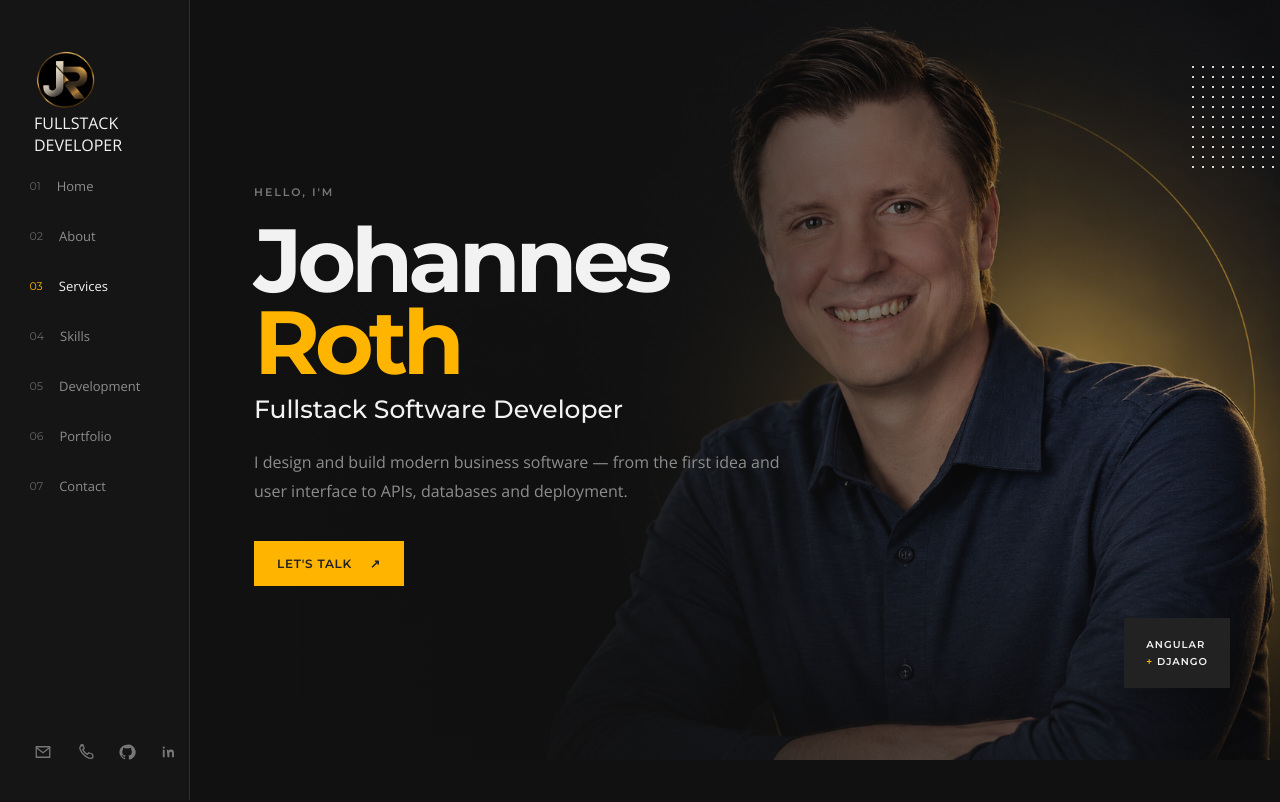
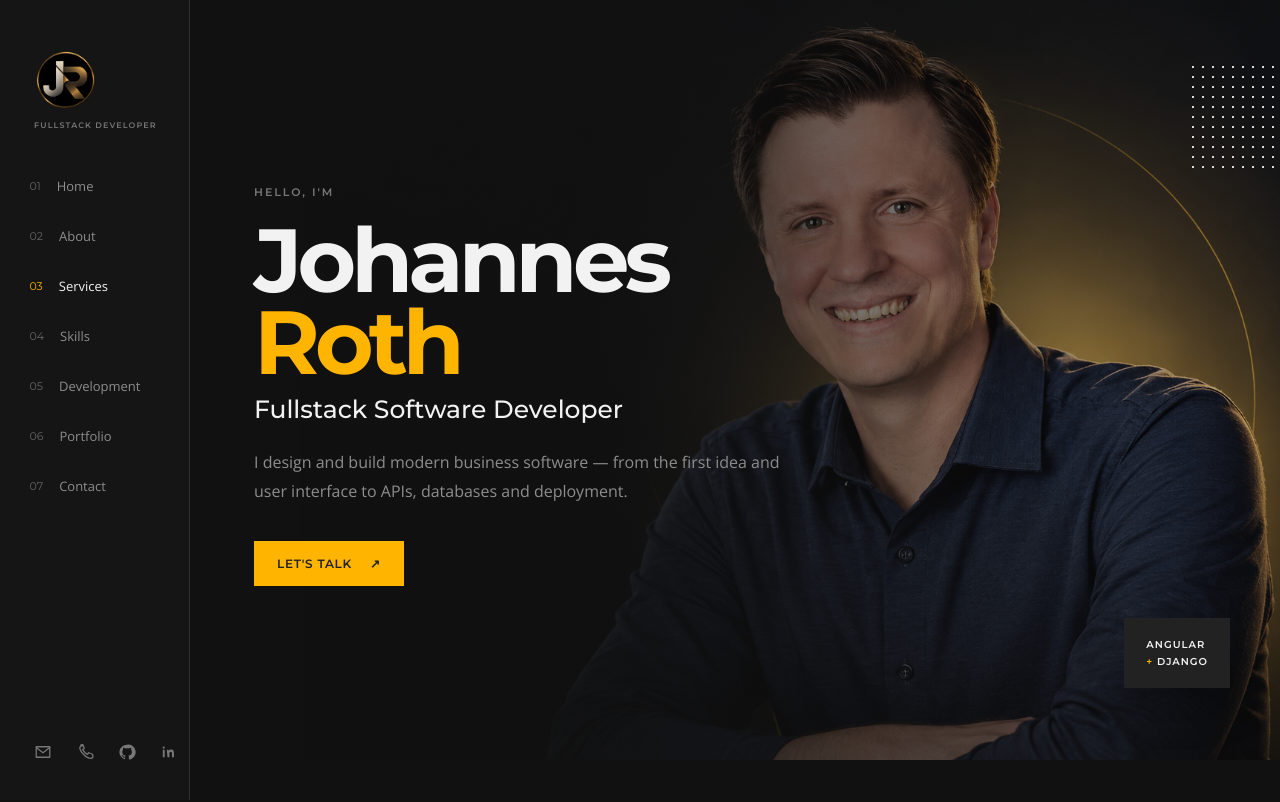
Before and after one commit to jorohx84/personal_portfolio_website, an Angular app: page / in a window 1280 px wide. Shown: the top 802 px of the page. Built offline with nearby package versions, Linux system fonts and the light colour scheme.

Commit message:
Style developer title in sidebar branding

```diff
--- a/src/styles.scss
+++ b/src/styles.scss
@@ -70,7 +70,21 @@ a {
 .sidebar-top {
     display: flex;
     justify-content: space-between;
-    align-items: center
+    align-items: flex-start
+}
+
+.brand-mark {
+    display: flex;
+    flex-direction: column;
+    align-items: flex-start;
+    gap: 8px
+}
+
+.brand-mark > span {
+    color: #777;
+    font: 600 8px Montserrat, sans-serif;
+    letter-spacing: .14em;
+    white-space: nowrap
 }
 
 .logo {
```
